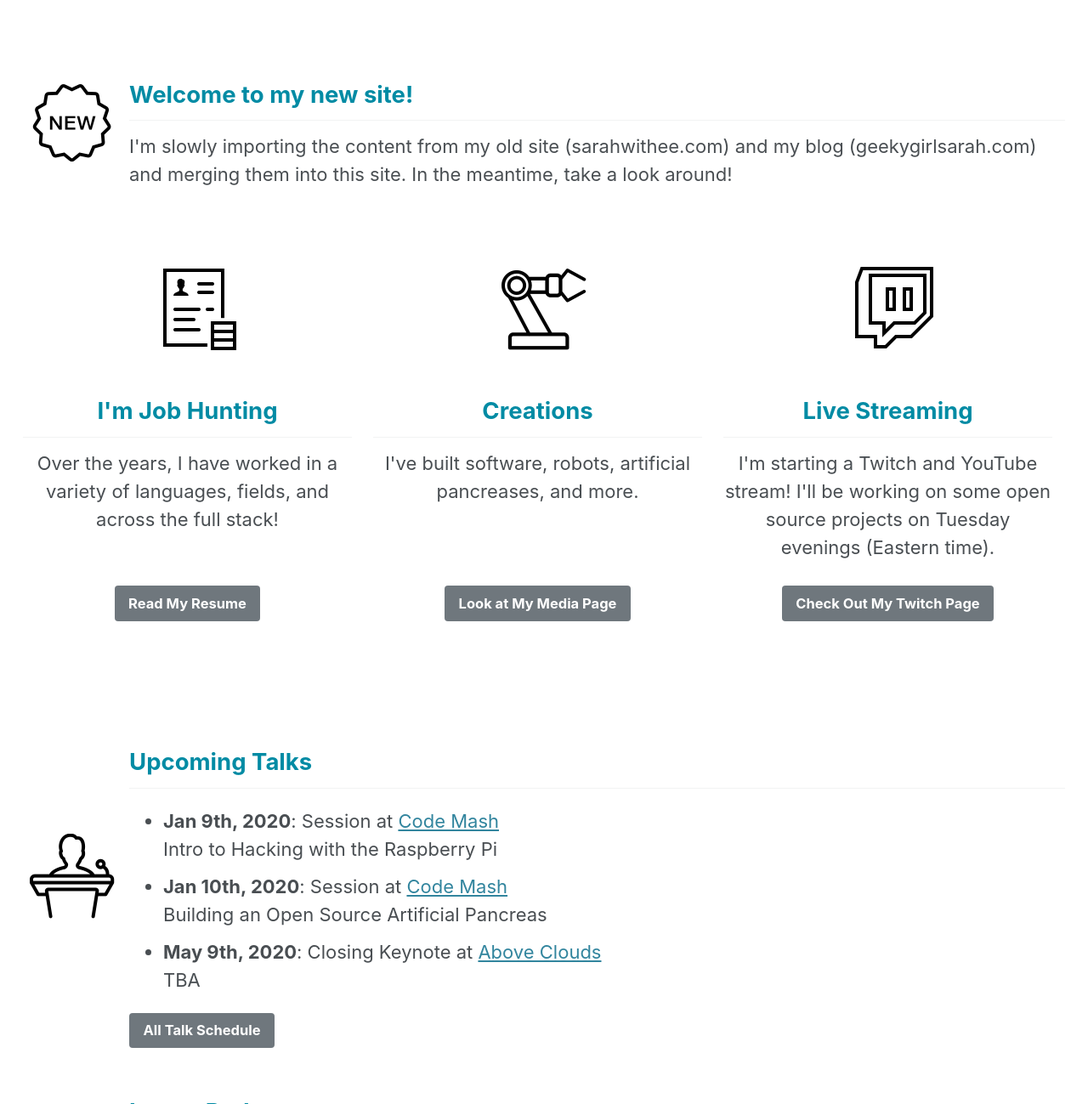
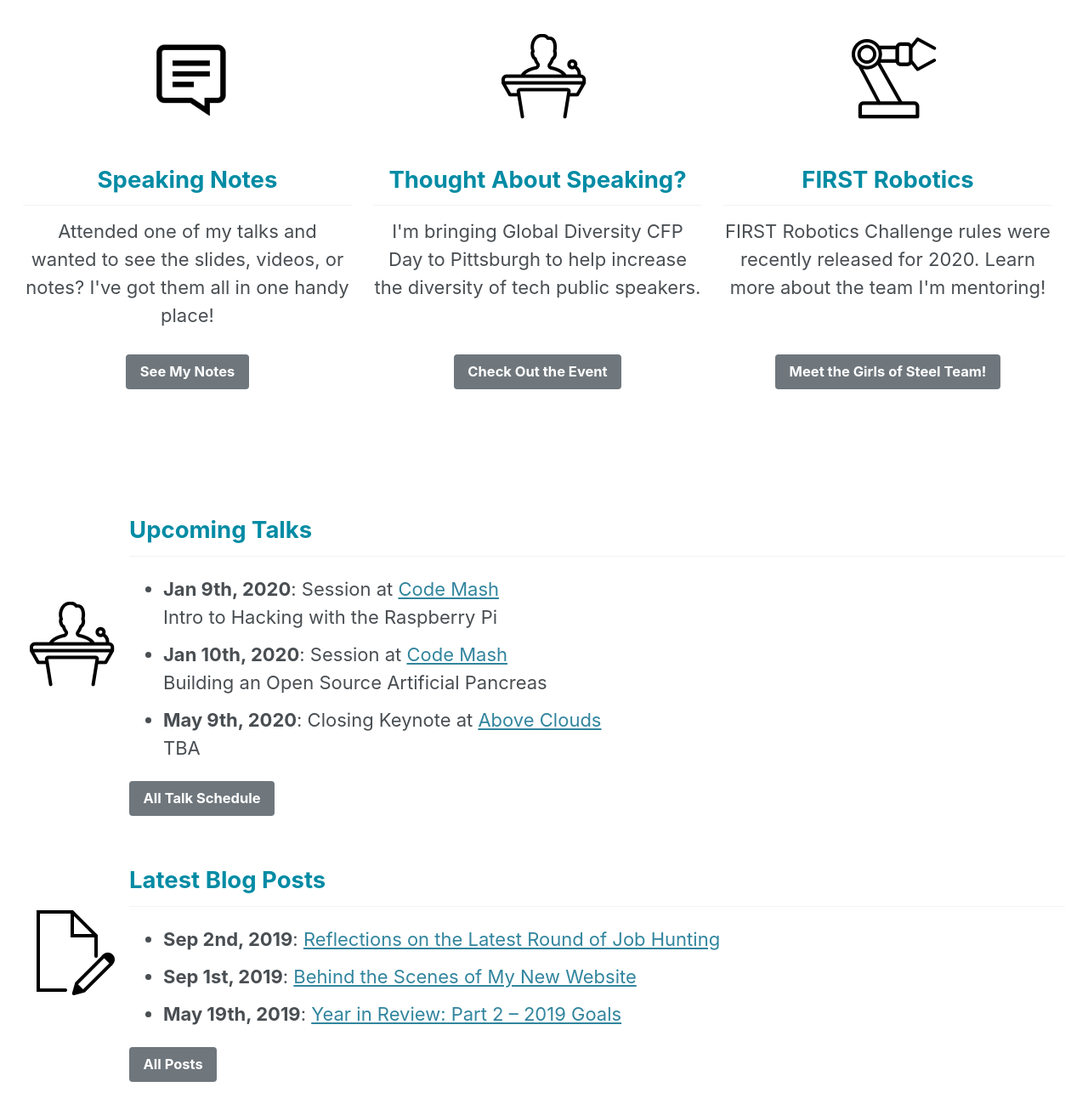
Before and after one commit to geekygirlsarah/geekygirlsarah.com, a Jekyll site: the page built from index.html, in a window 1280 px wide and 1400 px high, scrolled down 365 px, cut to the strip 101-1400 px from the top of the window. Shown: the whole strip at 85% size. Built offline with Jekyll 4.4.1, drawn with Linux system fonts in a browser that asks for light colours; cached includes are drawn as plain includes; nearby versions of some CDN libraries; the list of posts is cut into pages by our own code; comment, search, counter and statistics services are not loaded; some of the changed text lies outside the part shown.

Commit message:
Update index with new icons and remove "new"

```diff
--- a/index.html
+++ b/index.html
@@ -13,59 +13,58 @@ intro:
   - excerpt: 'Polyglot software engineer. International tech speaker. Hardware and robot tinkerer. Conference organizer. User of  100% organic sarcasm & puns.'
 ---
 
-<div class="home_feature_table">
-  <div class="home_feature_table_row">
-    <div class="home_feature_table_cell_image">
-      <img src="assets/images/icons8-new-100.png" alt="New icon" />
-    </div>
-    <div class="home_feature_table_cell">
-      <h2>Welcome to my new site!</h2>
-      <p>I'm slowly importing the content from my old site (sarahwithee.com) and my blog (geekygirlsarah.com) and
-        merging them into this site. In the meantime, take a look around!</p>
-    </div>
-  </div>
-</div>
+<!--<div class="home_feature_table">-->
+<!--  <div class="home_feature_table_row">-->
+<!--    <div class="home_feature_table_cell_image">-->
+<!--      <img src="assets/images/icons8-new-100.png" alt="New icon" />-->
+<!--    </div>-->
+<!--    <div class="home_feature_table_cell">-->
+<!--      <h2>Welcome to my new site!</h2>-->
+<!--      <p>I'm slowly importing the content from my old site (sarahwithee.com) and my blog (geekygirlsarah.com) and-->
+<!--        merging them into this site. In the meantime, take a look around!</p>-->
+<!--    </div>-->
+<!--  </div>-->
+<!--</div>-->
 
-<!-- a bit of extra space between the two tables-->
-<div><p>&nbsp;</p></div>
+<!--&lt;!&ndash; a bit of extra space between the two tables&ndash;&gt;-->
+<!--<div><p>&nbsp;</p></div>-->
 
 
 <div class="home_feature_table">
   <div class="home_feature_table_row">
     <div class="home_feature_table_cell_image">
-      <img src="assets/images/icons8-applicant-100.png" alt="Resume icon" class="home_feature_cell_image_center"/>
+      <img src="assets/images/icons8-comments-512.png" width="100" height="100" alt="Presentation icon" class="home_feature_cell_image_center"/>
     </div>
     <div class="home_feature_table_cell_image">
-      <img src="assets/images/icons8-robot-100.png" alt="Robot icon" class="home_feature_cell_image_center"/>
+      <img src="assets/images/icons8-lecturer-100.png" width="100" height="100" alt="Lecturer icon" class="home_feature_cell_image_center"/>
     </div>
     <div class="home_feature_table_cell_image">
-      <img src="assets/images/icons8-twitch-100.png" alt="Twitch icon" class="home_feature_cell_image_center"/>
+      <img src="assets/images/icons8-robot-100.png" width="100" height="100" alt="Robot arm icon" class="home_feature_cell_image_center"/>
     </div>
   </div>
   <div class="home_feature_table_row">
     <div class="home_feature_table_cell_third">
-      <h2>I'm Job Hunting</h2>
-      <p>Over the years, I have worked in a variety of languages, fields, and across the full stack!</p>
+      <h2>Speaking Notes</h2>
+      <p>Attended one of my talks and wanted to see the slides, videos, or notes? I've got them all in one handy place!</p>
     </div>
     <div class="home_feature_table_cell_third">
-      <h2>Creations</h2>
-      <p>I've built software, robots, artificial pancreases, and more.</p>
+      <h2>Thought About Speaking?</h2>
+      <p>I'm bringing Global Diversity CFP Day to Pittsburgh to help increase the diversity of tech public speakers.</p>
     </div>
     <div class="home_feature_table_cell_third">
-      <h2>Live Streaming</h2>
-      <p>I'm starting a Twitch and YouTube stream! I'll be working on some open source projects on Tuesday evenings (Eastern time).</p>
+      <h2>FIRST Robotics</h2>
+      <p>FIRST Robotics Challenge rules were recently released for 2020. Learn more about the team I'm mentoring!</p>
     </div>
   </div>
   <div class="home_feature_table_row">
     <div class="home_feature_table_cell_third">
-      <p><a href="/resume/" class="btn btn--primary">Read My Resume</a></p>
+      <p><a href="/speaking/" class="btn btn--primary">See My Notes</a></p>
     </div>
     <div class="home_feature_table_cell_third">
-      <p><a href="/media/" class="btn btn--primary">Look at My Media Page</a></p>
+      <p><a href="https://www.globaldiversitycfpday.com/events/220" target="_blank" class="btn btn--primary">Check Out the Event</a></p>
     </div>
     <div class="home_feature_table_cell_third">
-      <p><a href="https://twitch.tv/geekygirlsarah" target="_blank" class="btn btn--primary">Check Out My Twitch
-        Page</a></p>
+      <p><a href="http://girlsofsteelrobotics.com/" target="_blank" class="btn btn--primary">Meet the Girls of Steel Team!</a></p>
     </div>
   </div>
 </div>
@@ -86,17 +85,6 @@ intro:
     </div>
   </div>
 
-
-  <div class="home_feature_table_row">
-    <div class="home_feature_table_cell_image">
-      <img src="assets/images/icons8-micro-100.png" alt="Lecturer icon"/>
-    </div>
-    <div class="home_feature_table_cell">
-      <h2>Latest Podcasts</h2>
-      {% include feature_block data_type="podcasts" show_number=3 %}
-      <a href="/media/" class="btn btn--primary">All Media</a>
-    </div>
-  </div>
   <div class="home_feature_table_row">
     <div class="home_feature_table_cell_image">
       <img src="assets/images/icons8-edit-file-100.png" alt="Blog icon"/>
@@ -108,3 +96,14 @@ intro:
     </div>
   </div>
 </div>
+
+<div class="home_feature_table_row">
+  <div class="home_feature_table_cell_image">
+    <img src="assets/images/icons8-micro-100.png" alt="Lecturer icon"/>
+  </div>
+  <div class="home_feature_table_cell">
+    <h2>Latest Podcasts</h2>
+    {% include feature_block data_type="podcasts" show_number=3 %}
+    <a href="/media/" class="btn btn--primary">All Media</a>
+  </div>
+</div>
```
Also changed, not shown: assets/images/icons8-presentation-100.png (added).
